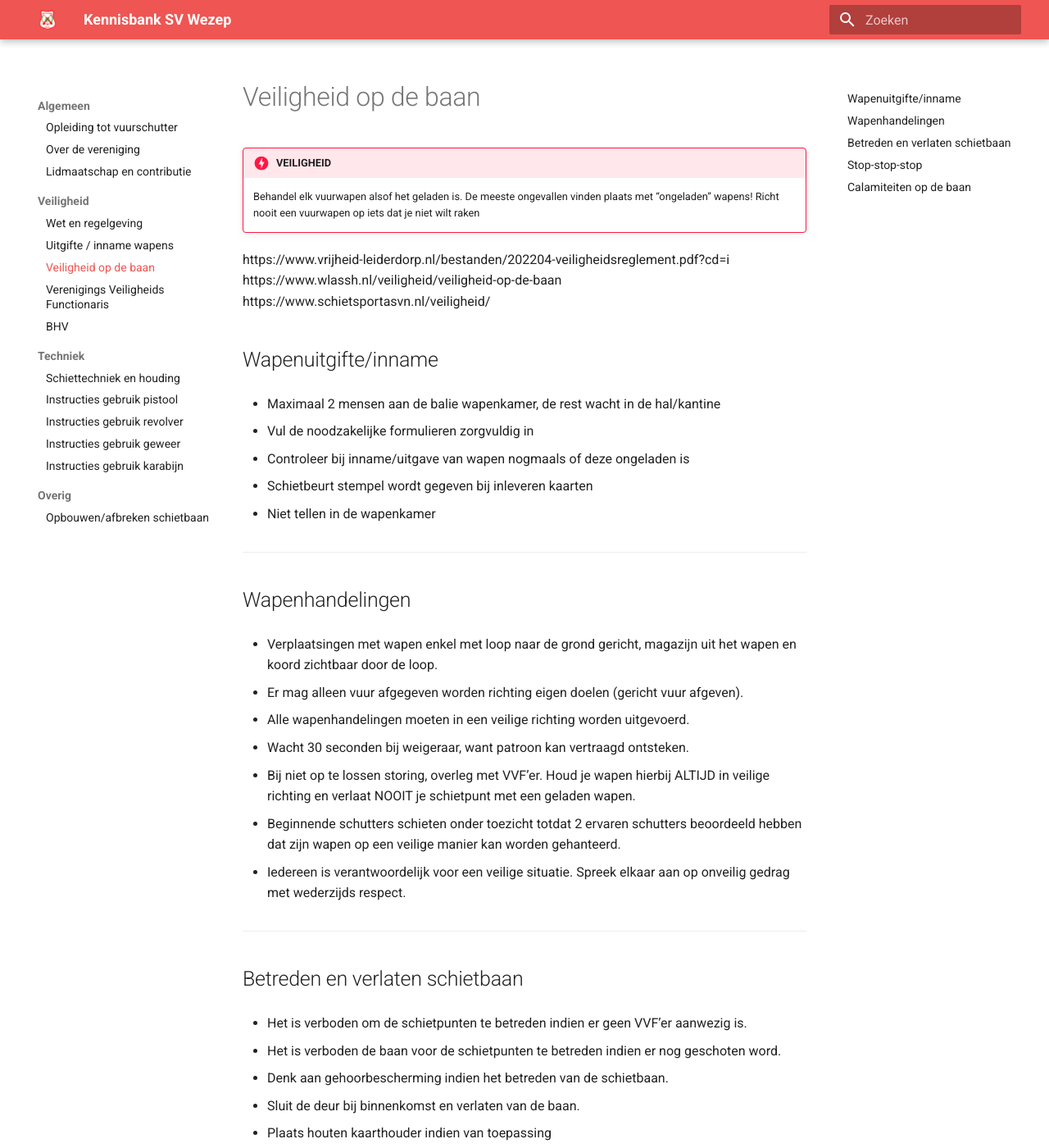
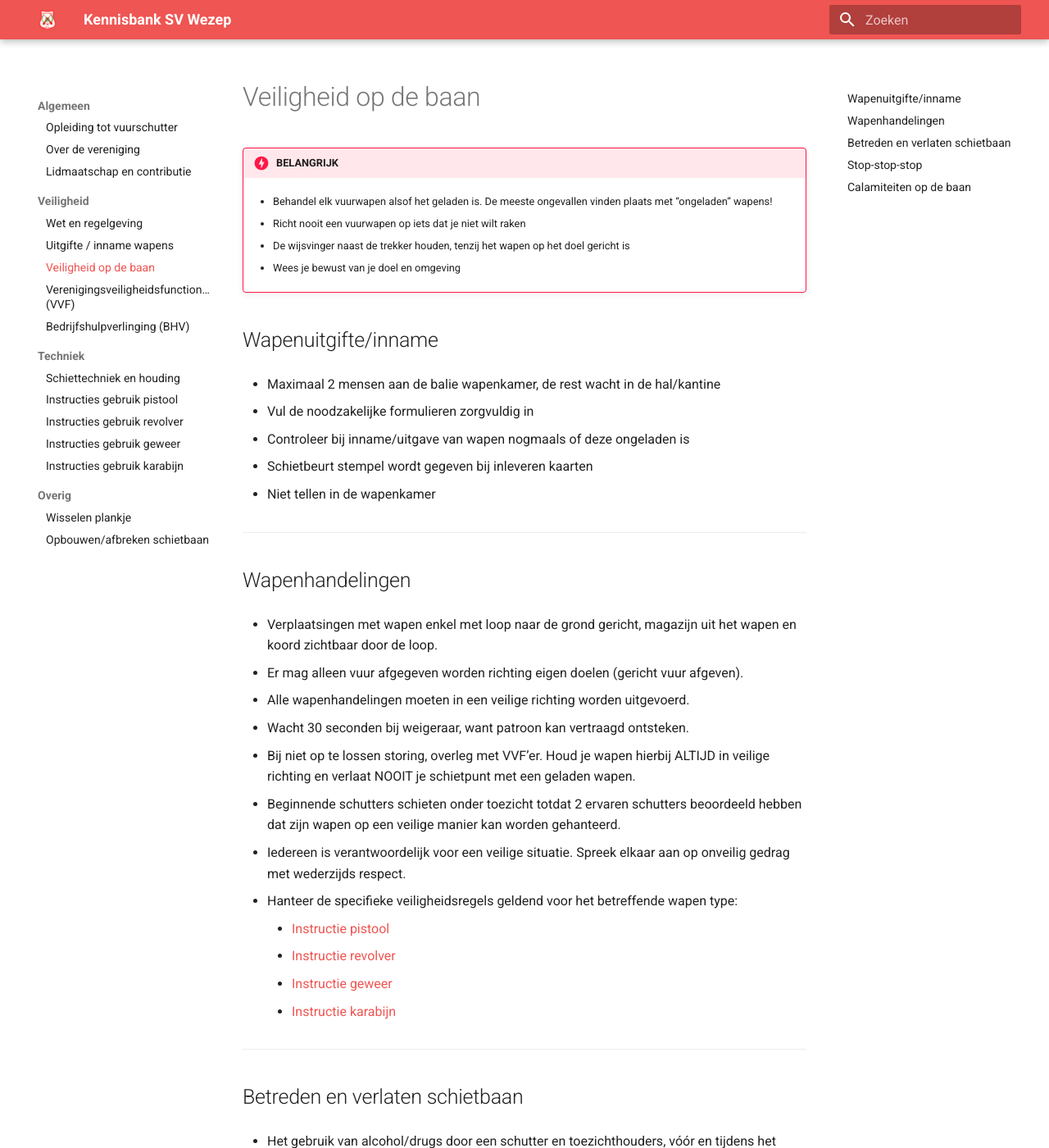
Before and after one commit to svwezep/kennisbank, an MkDocs documentation site: the page built from docs/veiligheid/veiligheid-op-de-baan.md, in a window 1280 px wide and 1400 px high. Shown: the whole window at 82% size. Built offline with MkDocs 1.6.1 and Material for MkDocs 9.7.7, drawn with Linux system fonts in a browser that asks for light colours; some of the changed text lies outside the part shown.

Commit message:
aanmaken pagina's

```diff
--- a/docs/veiligheid/veiligheid-op-de-baan.md
+++ b/docs/veiligheid/veiligheid-op-de-baan.md
@@ -1,12 +1,13 @@
 
-!!! danger "VEILIGHEID"
+!!! danger "BELANGRIJK"
 
-    Behandel elk vuurwapen alsof het geladen is. De meeste ongevallen vinden plaats met “ongeladen” wapens!
-    Richt nooit een vuurwapen op iets dat je niet wilt raken
+    - Behandel elk vuurwapen alsof het geladen is. De meeste ongevallen vinden plaats met “ongeladen” wapens!
 
-https://www.vrijheid-leiderdorp.nl/bestanden/202204-veiligheidsreglement.pdf?cd=i
-https://www.wlassh.nl/veiligheid/veiligheid-op-de-baan
-https://www.schietsportasvn.nl/veiligheid/
+    - Richt nooit een vuurwapen op iets dat je niet wilt raken
+
+    - De wijsvinger naast de trekker houden, tenzij het wapen op het doel gericht is
+
+    - Wees je bewust van je doel en omgeving
 
 ## Wapenuitgifte/inname
 
@@ -38,9 +39,19 @@
 
 - Iedereen is verantwoordelijk voor een veilige situatie. Spreek elkaar aan op onveilig gedrag met wederzijds respect.
 
+- Hanteer de specifieke veiligheidsregels geldend voor het betreffende wapen type:
+
+    * [Instructie pistool](../techniek/instructie-pistool.md)
+    * [Instructie revolver](../techniek/instructie-revolver.md)
+    * [Instructie geweer](../techniek/instructie-geweer.md)
+    * [Instructie karabijn](../techniek/instructie-karabijn.md)
+
+
 ---
 
 ## Betreden en verlaten schietbaan
+
+- Het gebruik van alcohol/drugs door een schutter en toezichthouders, vóór en tijdens het schieten, is verboden. Gebruikers van medicijnen en stoffen die de schietveiligheid kunnen beïnvloeden, mogen niet aan schietoefeningen deelnemen.
 
 - Het is verboden om de schietpunten te betreden indien er geen VVF’er aanwezig is.
 
--- a/mkdocs.yml
+++ b/mkdocs.yml
@@ -28,18 +28,19 @@
 
   - Veiligheid:
 
-    - Wet en regelgeving: test.md
-    - Uitgifte / inname wapens: test.md
+    - Wet en regelgeving: veiligheid/wet-en-regelgeving.md
+    - Uitgifte / inname wapens: veiligheid/wapenuitgifte.md
     - Veiligheid op de baan: veiligheid/veiligheid-op-de-baan.md
-    - Verenigings Veiligheids Functionaris: test.md
-    - BHV: test.md
+    - Verenigingsveiligheidsfunctionaris (VVF): veiligheid/verenigingsveiligheidsfunctionaris.md
+    - Bedrijfshulpverlinging (BHV): veiligheid/bedrijfshulpverlinging.md
 
   - Techniek:
-    - Schiettechniek en houding: opleiding3.md
-    - Instructies gebruik pistool: opleiding3.md
-    - Instructies gebruik revolver: opleiding3.md
-    - Instructies gebruik geweer: opleiding3.md
-    - Instructies gebruik karabijn: opleiding3.md
+    - Schiettechniek en houding: techniek/schiettechniek-en-houding.md
+    - Instructies gebruik pistool: techniek/instructie-pistool.md
+    - Instructies gebruik revolver: techniek/instructie-revolver.md
+    - Instructies gebruik geweer: techniek/instructie-geweer.md
+    - Instructies gebruik karabijn: techniek/instructie-karabijn.md
 
   - Overig:
-    - Opbouwen/afbreken schietbaan: test.md
+    - Wisselen plankje: overig/wisselen-plankje.md
+    - Opbouwen/afbreken schietbaan: overig/opbouwen-afbreken-schietbaan.md
```
Also changed, not shown: docs/algemeen/opleiding-tot-vuurschutter.md (+8 -9 lines), readme.md (+8 -0 lines), docs/overig/opbouwen-afbreken-schietbaan.md (added), docs/overig/wisselen-plankje.md (added), docs/techniek/instructie-geweer.md (added), docs/techniek/instructie-karabijn.md (added), docs/techniek/instructie-pistool.md (added), docs/techniek/instructie-revolver.md (added), docs/techniek/schiettechniek-en-houding.md (added), docs/veiligheid/bedrijfshulpverlinging.md (added), docs/veiligheid/verenigingsveiligheidsfunctionaris.md (added), docs/veiligheid/wapenuitgifte.md (added), docs/veiligheid/wet-en-regelgeving.md (added).
